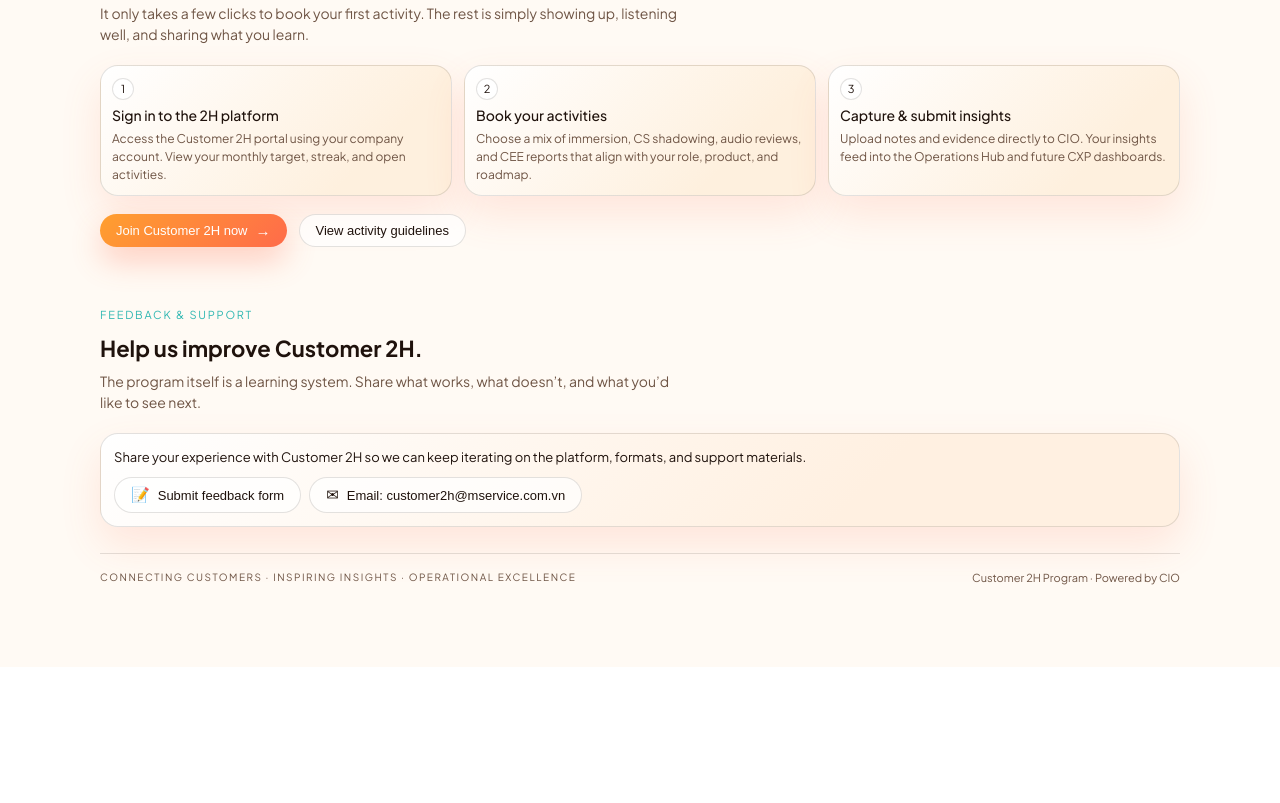
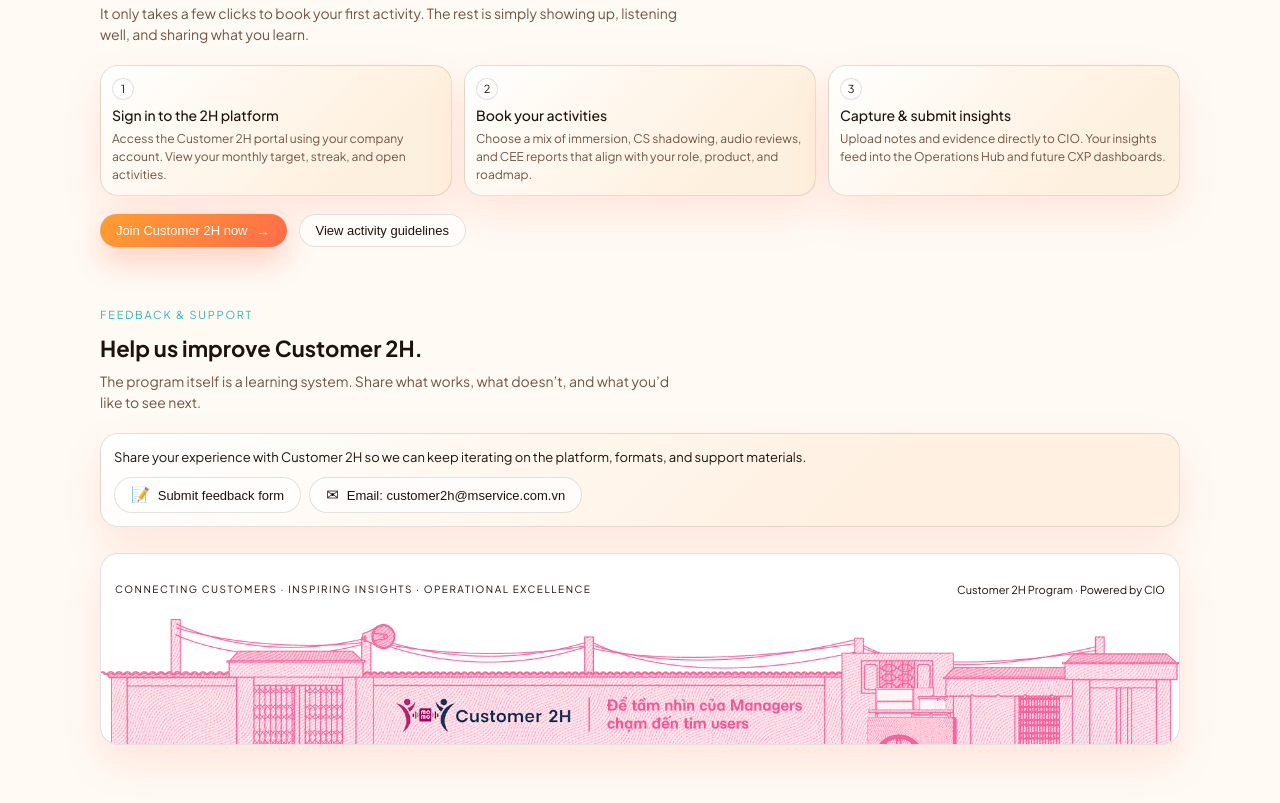
Before and after one commit to thanhdo5-momo/2h-qr-standee, a plain HTML site: page index.html in a window 1280 px wide. Shown: the part 3367-4170 px from the top of the page. Before the commit the page ends 4034 px from the top, so only its background shows below. Drawn offline with Linux system fonts and the light colour scheme.

Commit message:
Update index.html

```diff
--- a/index.html
+++ b/index.html
@@ -810,19 +810,34 @@
       footer {
         margin-top: 26px;
         padding-top: 16px;
-        border-top: 1px solid var(--border-subtle);
-        font-size: 11px;
-        color: var(--text-muted);
+        font-size: 11px;
+        color: var(--text);
+        border-top: 1px solid transparent;
+        border: 1px solid var(--border-subtle);
+        background: #fff;
+        border-radius: var(--radius-lg);
+        box-shadow: var(--shadow-soft);
+      }
+
+      .footer-inner {
         display: flex;
         justify-content: space-between;
         flex-wrap: wrap;
         gap: 8px;
+        padding: 12px 14px 10px;
       }
 
       .footer-tagline {
         text-transform: uppercase;
         letter-spacing: 0.15em;
         font-size: 10px;
+      }
+
+      .footer-graphic {
+        display: block;
+        width: 100%;
+        border-radius: 0 0 var(--radius-lg) var(--radius-lg);
+        margin-top: 10px;
       }
 
       /* Responsive */
@@ -1476,10 +1491,13 @@
         </div>
 
         <footer>
-          <div class="footer-tagline">
-            Connecting customers · Inspiring insights · Operational excellence
+          <div class="footer-inner">
+            <div class="footer-tagline">
+              Connecting customers · Inspiring insights · Operational excellence
+            </div>
+            <div>Customer 2H Program · Powered by CIO</div>
           </div>
-          <div>Customer 2H Program · Powered by CIO</div>
+          <img src="./FOOTER.png" alt="Customer 2H footer graphic" class="footer-graphic" />
         </footer>
       </section>
     </main>
```
